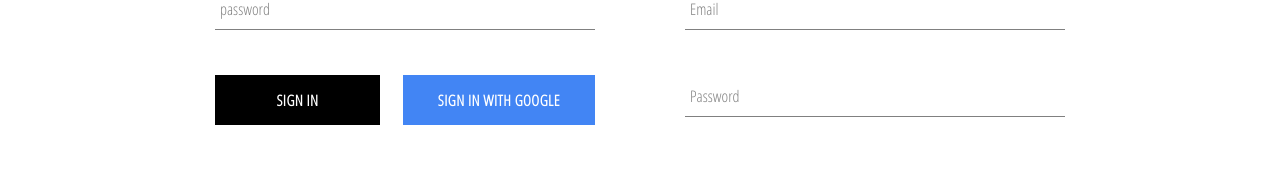
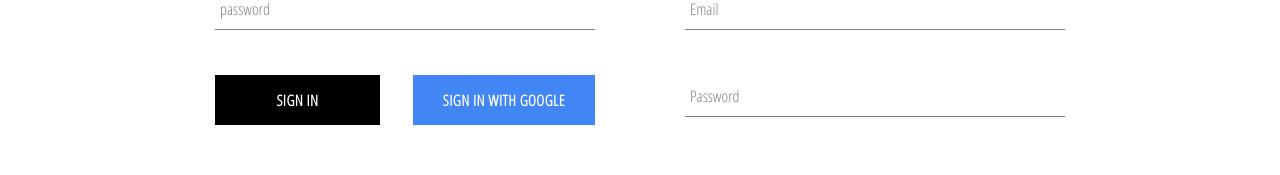
Before and after one commit to diegodinizz/clothing-store, a React (Create React App) app in the folder client/: page /signin in a window 1280 px wide. Shown: the part 339-514 px from the top of the page. Built offline with nearby package versions, Linux system fonts and the light colour scheme; no server answers.

Commit message:
changed length of custom button

```diff
--- a/client/src/components/CustomButton.js
+++ b/client/src/components/CustomButton.js
@@ -48,7 +48,7 @@ const Container = styled.button`
   height: 50px;
   letter-spacing: 0.5px;
   line-height: 50px;
-  padding: 0 35px 0 35px;
+  padding: 0 30px 0 30px;
   font-size: 15px;
   text-transform: uppercase;
   font-family: 'Open Sans Condensed';
```
